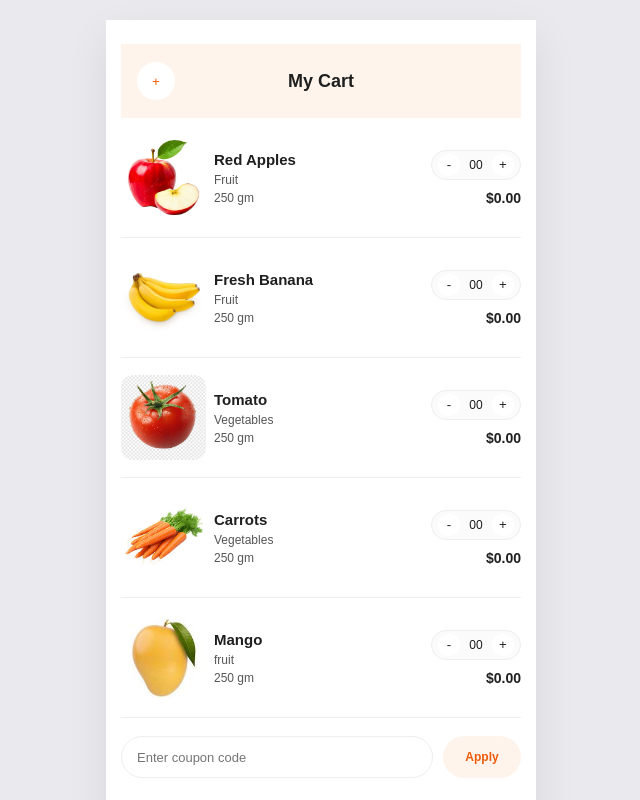
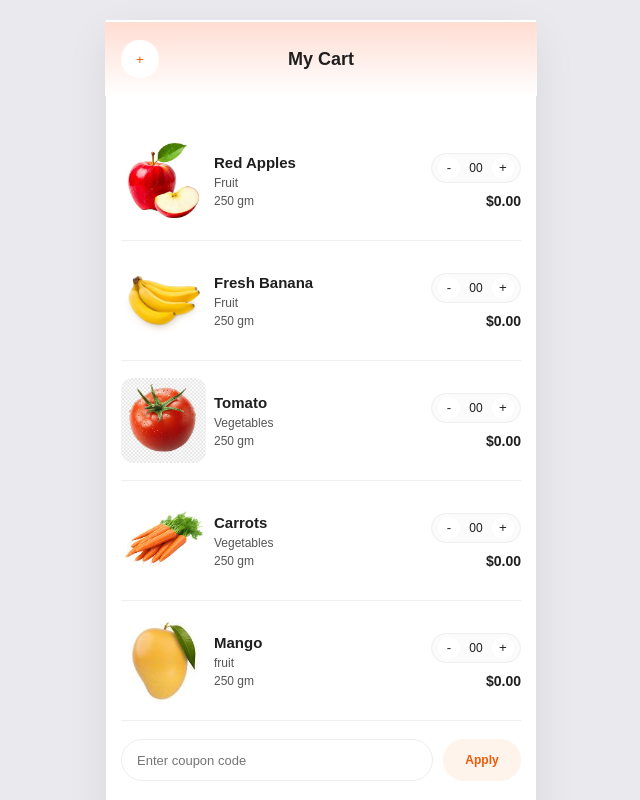
Before and after one commit to Creedbuilds/Mycart, a React (Vite) app: page / in a window 1280 px wide. Shown: the top 800 px of the page, without its empty margins (319-959 px from the left). Built offline with nearby package versions, Linux system fonts and the light colour scheme.

Commit message:
Update cart-header styles in App.css
Restored margin and updated background to a gradient.

```diff
--- a/src/App.css
+++ b/src/App.css
@@ -41,9 +41,10 @@ button {
   display: grid;
   grid-template-columns: 40px 1fr 40px;
   align-items: center;
-  /* margin: -22px -16px 25px; */
+  margin: -22px -16px 25px;
+   background: linear-gradient(to bottom ,#ffddd2,white);
   padding: 18px 16px;
-  background: #fff4eb;
+
   /* position: relative;
   overflow: hidden; */
 }
```
